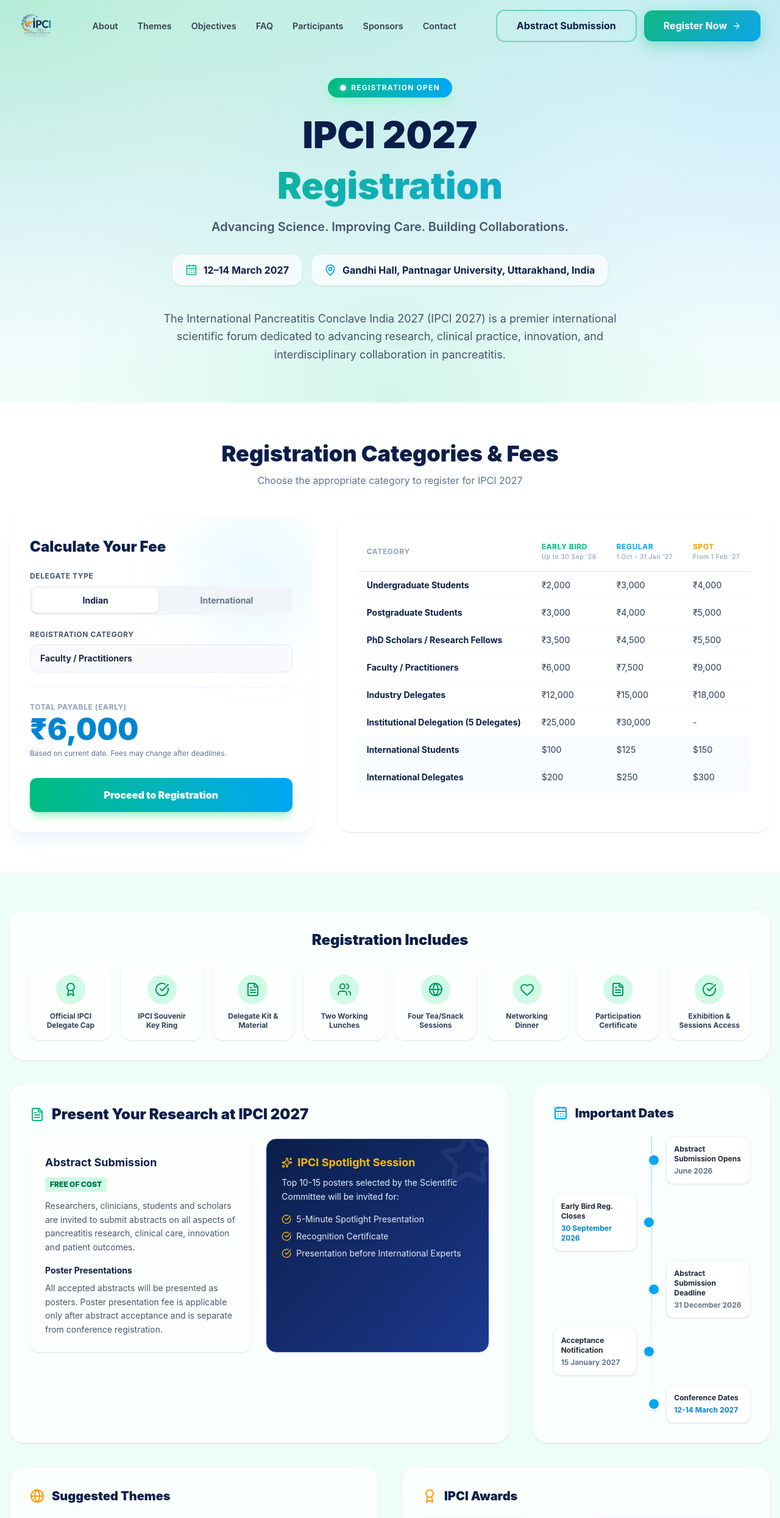
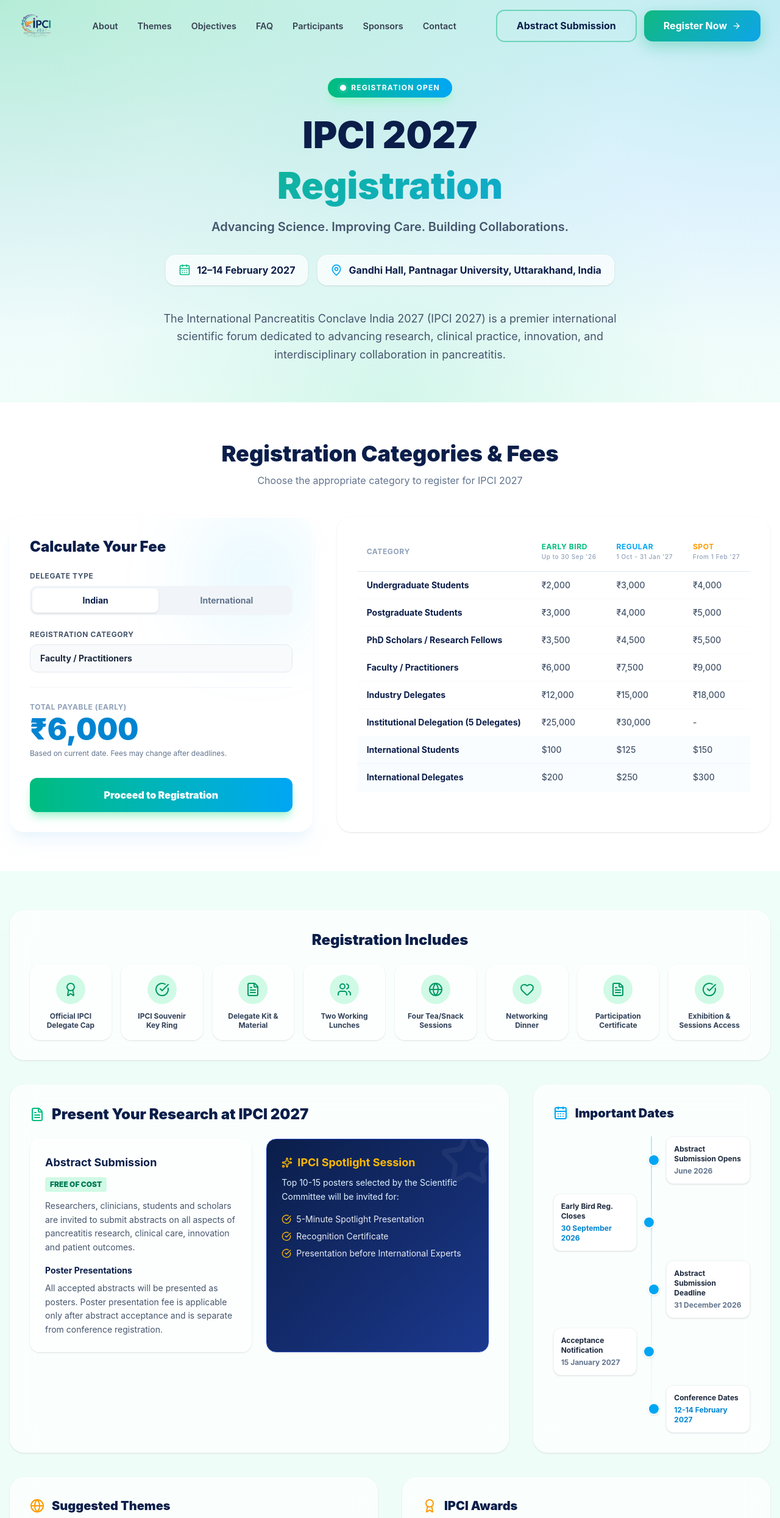
Before and after one commit to Iaak12/ipcilandingpage, a React (Vite) app in the folder frontend/: page /register in a window 1280 px wide. Shown: the top 2490 px of the page at 61% size. Built offline with nearby package versions, Linux system fonts and the light colour scheme.

Commit message:
fix: update conference date from March to February 2027

```diff
--- a/frontend/src/Register.jsx
+++ b/frontend/src/Register.jsx
@@ -244,7 +244,7 @@ export default function Register() {
             <div className="flex flex-col sm:flex-row justify-center items-center gap-4 mt-8 mb-10">
               <div className="flex items-center gap-2.5 glass px-5 py-3 rounded-2xl shadow-sm">
                 <CalendarDays size={20} className="text-emerald-500 shrink-0" />
-                <span className="font-bold text-[#0B1E4A] text-sm sm:text-base">12–14 March 2027</span>
+                <span className="font-bold text-[#0B1E4A] text-sm sm:text-base">12–14 February 2027</span>
               </div>
               <div className="flex items-center gap-2.5 glass px-5 py-3 rounded-2xl shadow-sm">
                 <MapPin size={20} className="text-sky-500 shrink-0" />
@@ -466,7 +466,7 @@ export default function Register() {
                   { title: "Early Bird Reg. Closes", date: "30 September 2026", highlight: true },
                   { title: "Abstract Submission Deadline", date: "31 December 2026" },
                   { title: "Acceptance Notification", date: "15 January 2027" },
-                  { title: "Conference Dates", date: "12-14 March 2027", highlight: true }
+                  { title: "Conference Dates", date: "12-14 February 2027", highlight: true }
                 ].map((item, i) => (
                   <div key={i} className="relative flex items-center justify-between md:justify-normal md:odd:flex-row-reverse group is-active">
                     <div className="flex items-center justify-center w-5 h-5 rounded-full border-2 border-white bg-sky-500 text-slate-500 shrink-0 md:order-1 md:group-odd:-translate-x-1/2 md:group-even:translate-x-1/2 shadow-sm relative z-10" />
```
Also changed, not shown: frontend/public/Asbjørn Mohr Drewes.jpg (2).jpeg (added).
